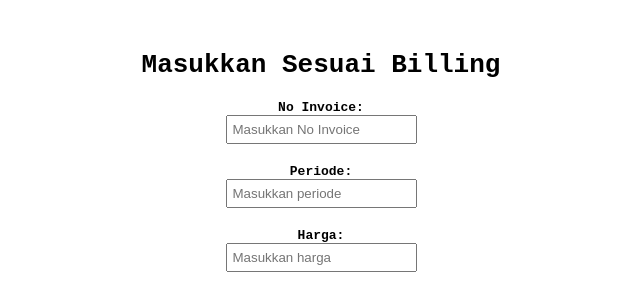
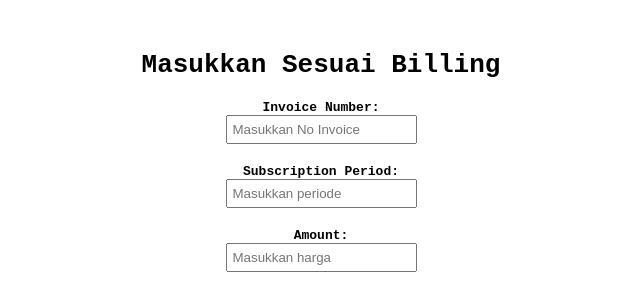
Before and after one commit to isolir/isolir, a plain HTML site: page index.html in a window 1280 px wide. Shown: the top 289 px of the page, without its empty margins (319-959 px from the left). Drawn offline with Linux system fonts and the light colour scheme.

Commit message:
Update index.html

```diff
--- a/index.html
+++ b/index.html
@@ -26,17 +26,17 @@ button:hover {
 <body>
   <h1>Masukkan Sesuai Billing</h1>
   <div class="input-field">
-    <label for="no_invoice">No Invoice:</label>
+    <label for="no_invoice">Invoice Number:</label>
     <input type="text" id="no_invoice" placeholder="Masukkan No Invoice">
   </div>
   <span id="no_invoice_error" class="error-message"></span>
   <div class="input-field">
-    <label for="periode">Periode:</label>
+    <label for="periode">Subscription Period:</label>
     <input type="text" id="periode" placeholder="Masukkan periode">
   </div>
   <span id="periode_error" class="error-message"></span>
   <div class="input-field">
-    <label for="harga">Harga:</label>
+    <label for="harga">Amount:</label>
     <input type="text" id="harga" placeholder="Masukkan harga">
   </div>
   <span id="harga_error" class="error-message"></span>
```
